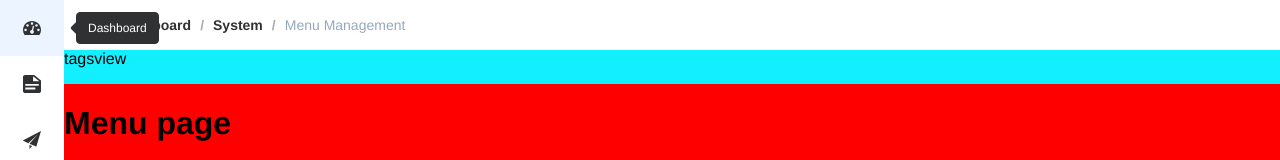
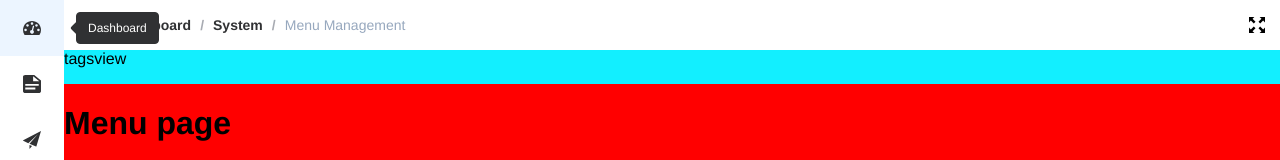
Before and after one commit to zjtt/vue3-admin-front, a Vue app: page /system/menu in a window 1280 px wide. Shown: the top 160 px of the page. Built offline with nearby package versions, Linux system fonts and the light colour scheme.

Commit message:
feat: 全屏切换组件

```diff
--- a/package.json
+++ b/package.json
@@ -26,6 +26,7 @@
     "pinia": "^2.0.32",
     "pinia-plugin-persistedstate": "^3.1.0",
     "prettier": "^2.8.4",
+    "screenfull": "^6.0.2",
     "unplugin-element-plus": "^0.7.0",
     "vue": "^3.2.45",
     "vue-router": "^4.1.6"
--- a/src/components.d.ts
+++ b/src/components.d.ts
@@ -5,8 +5,8 @@
 // Read more: https://github.com/vuejs/core/pull/3399
 import '@vue/runtime-core'
 
-export { }
-// 会自动增加页面内使用组件的声明
+export {}
+
 declare module '@vue/runtime-core' {
   export interface GlobalComponents {
     Breadcrumb: typeof import('./components/Breadcrumb/index.vue')['default']
@@ -22,6 +22,7 @@
     Navbar: typeof import('./components/Navbar.vue')['default']
     RouterLink: typeof import('vue-router')['RouterLink']
     RouterView: typeof import('vue-router')['RouterView']
+    Screenfull: typeof import('./components/Screenfull/index.vue')['default']
     Sidebar: typeof import('./components/Sidebar/index.vue')['default']
     SidebarItem: typeof import('./components/Sidebar/SidebarItem.vue')['default']
     SidebarItemLink: typeof import('./components/Sidebar/SidebarItemLink.vue')['default']
--- a/src/components/Navbar.vue
+++ b/src/components/Navbar.vue
@@ -2,6 +2,9 @@
   <div class="navbar">
     <hambuger @toggleClick="toggleSidebar" :is-active="sidebar.opened" />
     <breadcrumb></breadcrumb>
+    <div class="right-menu">
+      <screenfull class="right-menu-item hover-effect"></screenfull>
+    </div>
   </div>
 </template>
 <script lang="ts" setup>
@@ -15,6 +18,13 @@
 </script>
 <style lang="scss" scoped>
 .navbar {
-  height: 50px;
+  display: flex;
+  .right-menu {
+    flex: 1;
+    display: flex;
+    align-items: center;
+    justify-content: flex-end;
+    padding-right: 15px;
+  }
 }
 </style>
--- /dev/null
+++ b/src/components/Screenfull/index.vue
@@ -0,0 +1,34 @@
+<template>
+  <svg-icon
+    :icon-class="isFullscreen ? 'exit-fullscreen' : 'fullscreen'"
+    @click="handleClick"
+  />
+</template>
+<script lang="ts" setup>
+// 全屏切换按钮
+import screenfull from "screenfull"
+const { proxy } = getCurrentInstance()!
+const isFullscreen = ref(false)
+const handleClick = () => {
+  if (screenfull.isEnabled) {
+    // 浏览器是否允许全屏模式
+    screenfull.toggle()
+    return
+  }
+  return proxy?.$message({
+    message: "you browser can not work",
+    type: "warning"
+  })
+}
+const change = () => {
+  // 更新当前全屏状态 根据状态切换对应图标
+  isFullscreen.value = screenfull.isFullscreen
+}
+onMounted(() => {
+  if (screenfull.isEnabled) {
+    // 浏览器是否允许全屏模式
+    // 监听全屏切换状态
+    screenfull.on("change", change)
+  }
+})
+</script>
```
Also changed, not shown: 1 other file (tests, documents, lock files or other folders).
